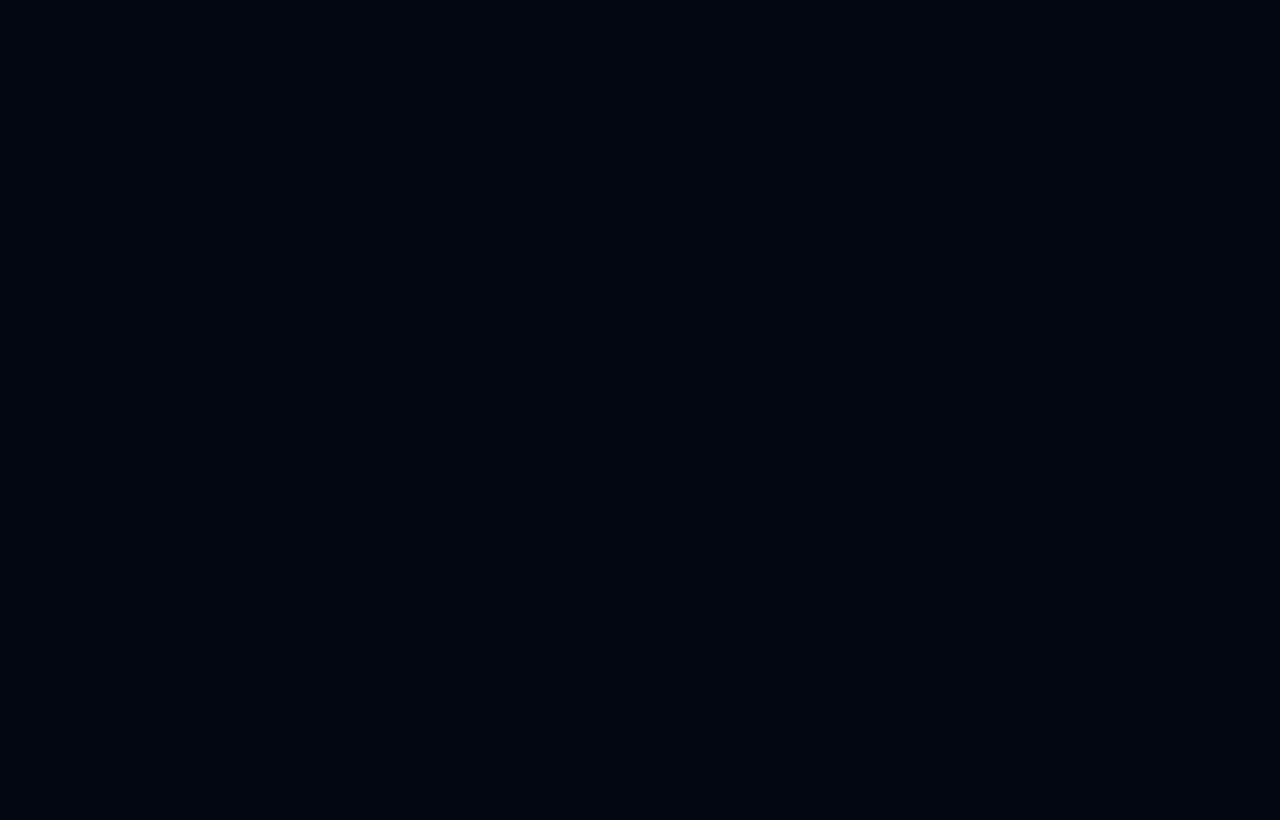
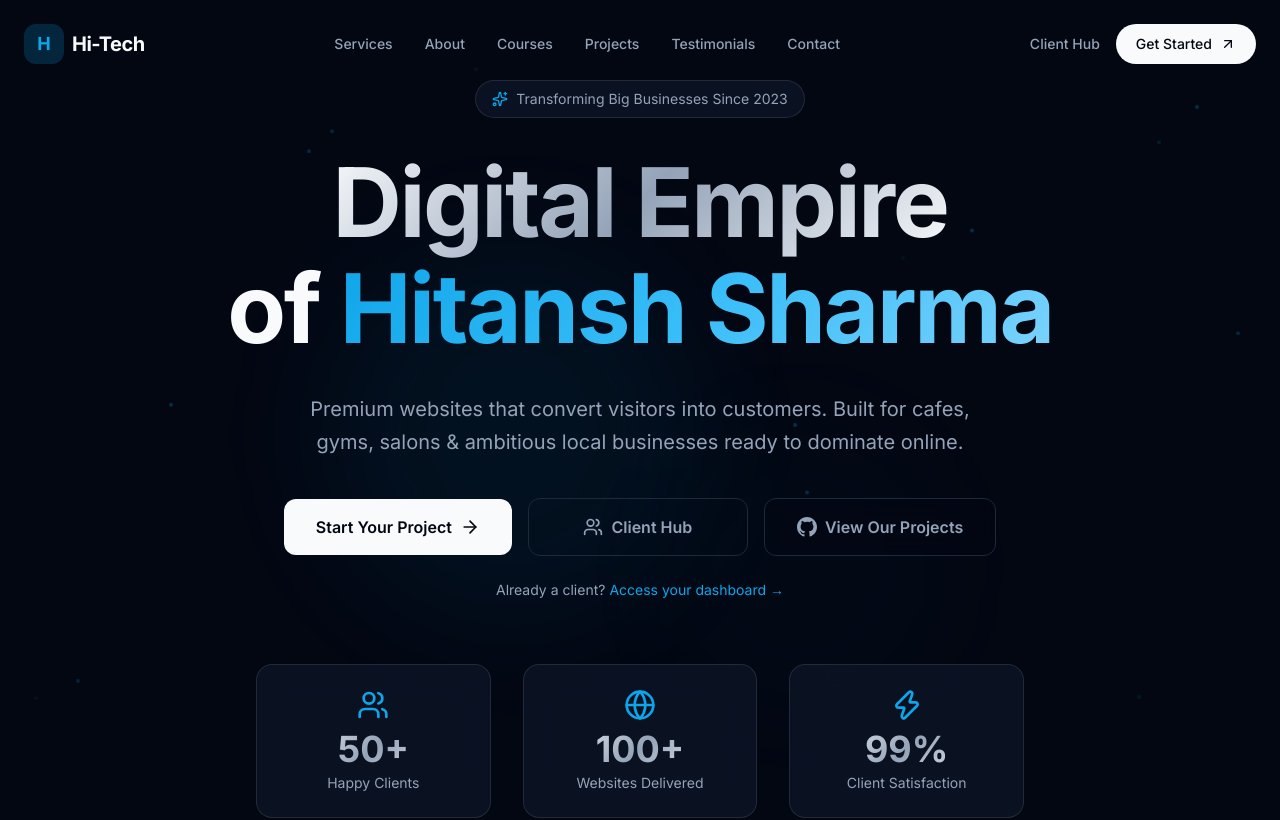
Before and after one commit to hitanshsharma12/hitech2.0, a Next.js app: page / in a window 1280 px wide. Shown: the top 820 px of the page. Built offline with nearby package versions, Linux system fonts and the light colour scheme.

Commit message:
error child fixed

```diff
--- a/app/layout.tsx
+++ b/app/layout.tsx
@@ -2,8 +2,6 @@ import type { Metadata } from "next";
 import { Inter, Space_Grotesk } from "next/font/google";
 
 import "./globals.css";
-
-
 
 const inter = Inter({
   variable: "--font-geist-sans",
@@ -23,9 +21,9 @@ export const metadata: Metadata = {
 
 export default function RootLayout({
   children,
-}: Readonly<{
+}: {
   children: React.ReactNode;
-}>) {
+}) {
   return (
     <html
       lang="en"
@@ -33,7 +31,7 @@ export default function RootLayout({
       suppressHydrationWarning
     >
       <body className="min-h-screen bg-background font-sans antialiased text-foreground">
-
+        {children}
       </body>
     </html>
   );
```
